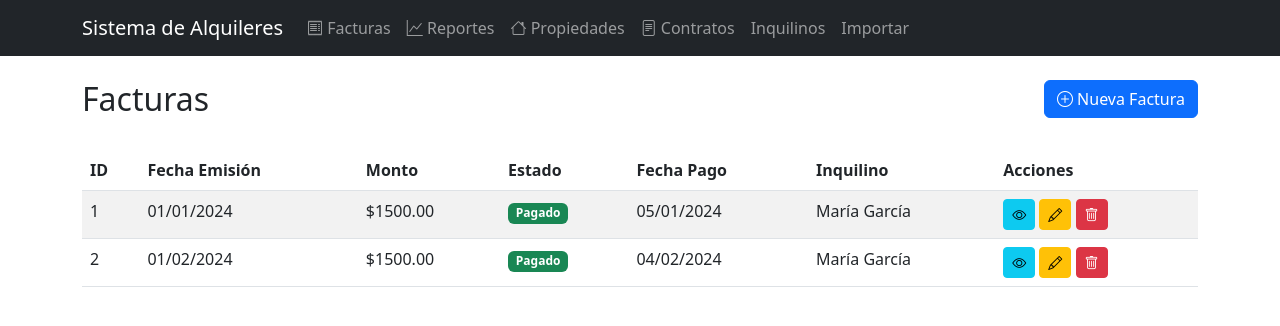
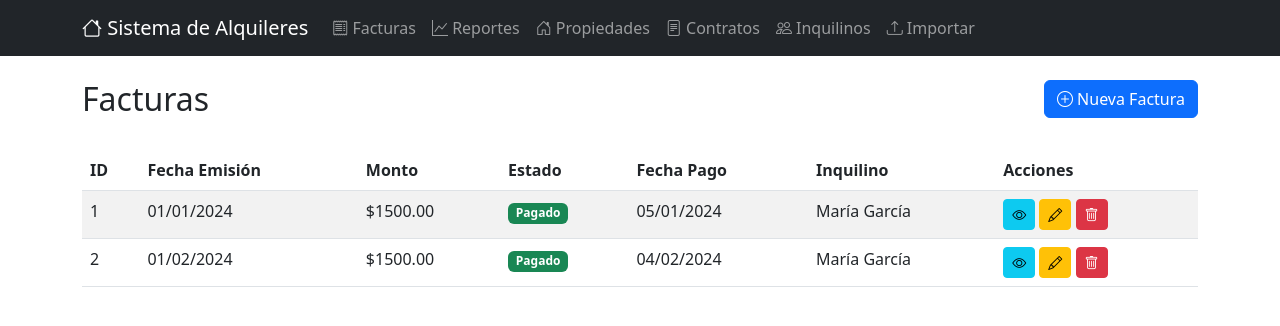
Before and after one commit to jmhanun/Alquileres, a Flask app: page /facturas in a window 1280 px wide. Shown: the top 326 px of the page. Run offline with Flask 3, Linux system fonts and the light colour scheme; data comes from the database, SQL or seed files in the repository.

Commit message:
feat: Mejorar navegación con íconos
- Agregados íconos para Inquilinos e Importar en la barra de navegación
- Agregado ícono de inicio en el logo del sistema
- Actualizado CHANGELOG.md a versión 1.2.3

```diff
--- a/templates/base.html
+++ b/templates/base.html
@@ -11,7 +11,9 @@
 <body>
     <nav class="navbar navbar-expand-lg navbar-dark bg-dark">
         <div class="container">
-            <a class="navbar-brand" href="{{ url_for('index') }}">Sistema de Alquileres</a>
+            <a class="navbar-brand" href="{{ url_for('index') }}">
+                <i class="bi bi-house"></i> Sistema de Alquileres
+            </a>
             <button class="navbar-toggler" type="button" data-bs-toggle="collapse" data-bs-target="#navbarNav">
                 <span class="navbar-toggler-icon"></span>
             </button>
@@ -29,7 +31,7 @@
                     </li>
                     <li class="nav-item">
                         <a class="nav-link" href="{{ url_for('propiedades') }}">
-                            <i class="bi bi-house"></i> Propiedades
+                            <i class="bi bi-house-door"></i> Propiedades
                         </a>
                     </li>
                     <li class="nav-item">
@@ -38,10 +40,14 @@
                         </a>
                     </li>
                     <li class="nav-item">
-                        <a class="nav-link" href="{{ url_for('inquilinos') }}">Inquilinos</a>
+                        <a class="nav-link" href="{{ url_for('inquilinos') }}">
+                            <i class="bi bi-people"></i> Inquilinos
+                        </a>
                     </li>
                     <li class="nav-item">
-                        <a class="nav-link" href="{{ url_for('importar') }}">Importar</a>
+                        <a class="nav-link" href="{{ url_for('importar') }}">
+                            <i class="bi bi-upload"></i> Importar
+                        </a>
                     </li>
                 </ul>
             </div>
```
Also changed, not shown: CHANGELOG.md.
